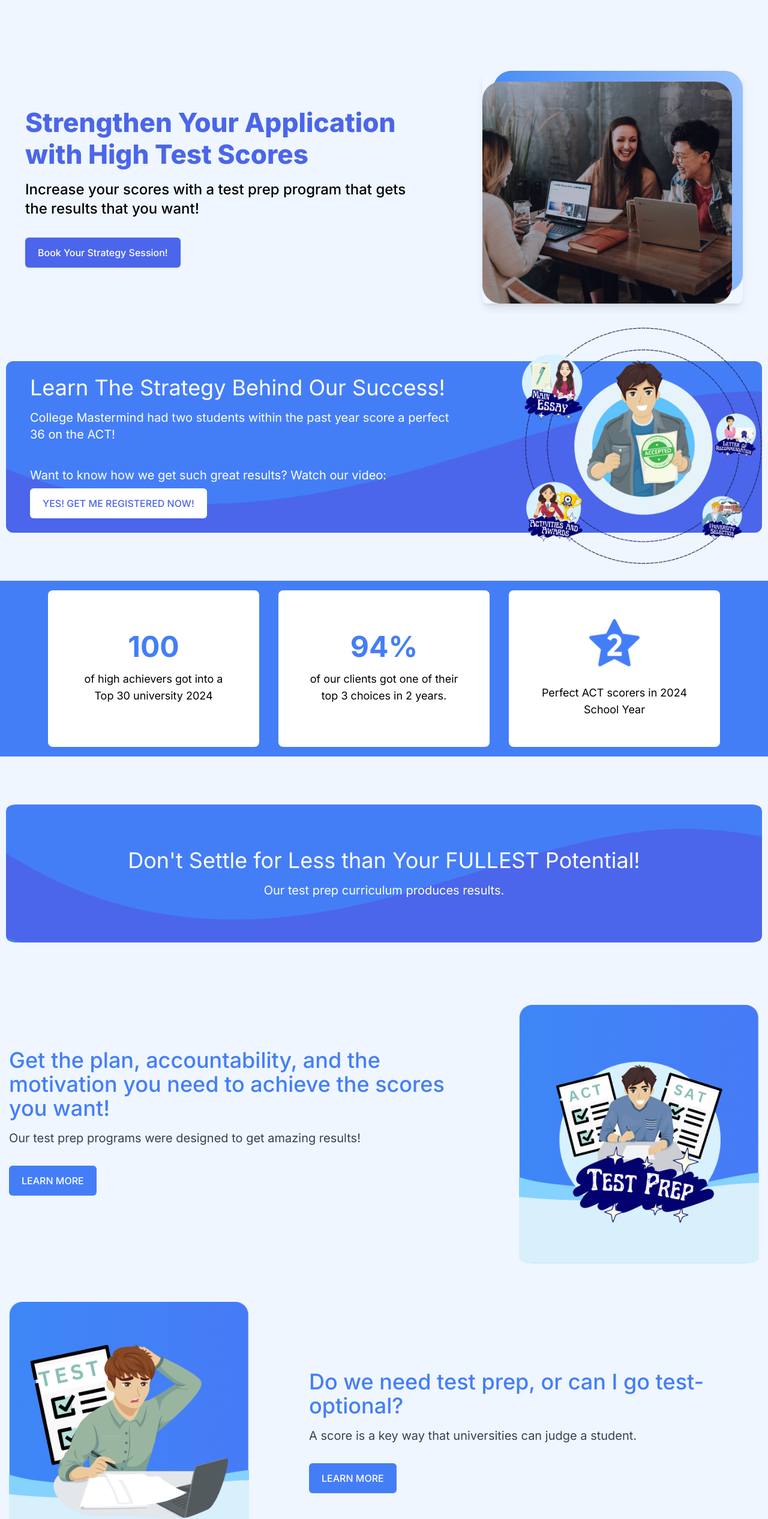
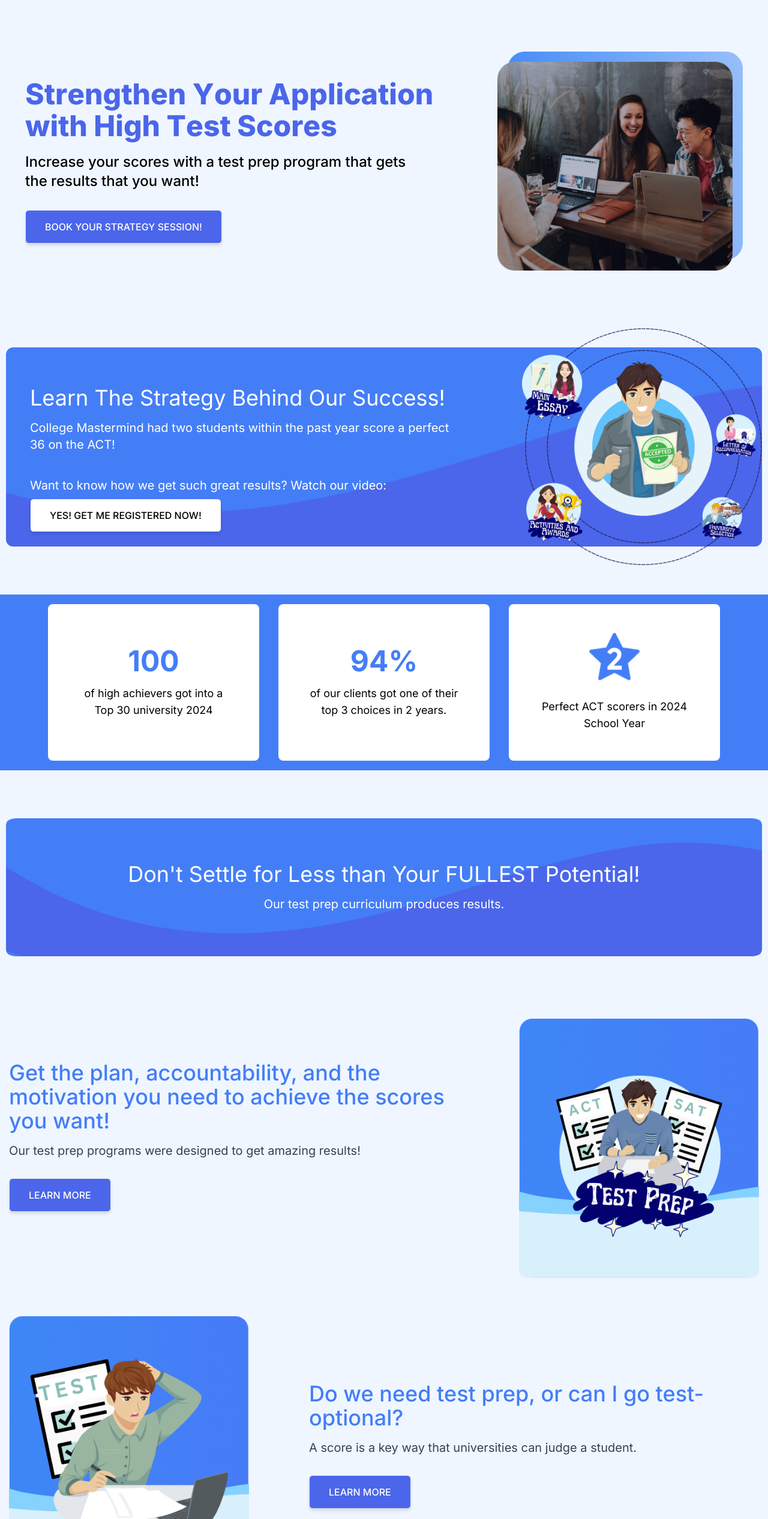
Before and after one commit to techxensolutions/CollageMasterMind, a Next.js app: page / in a window 1280 px wide. Shown: the part 94-2626 px from the top of the page at 60% size. Built offline with nearby package versions, Linux system fonts and the light colour scheme.

Commit message:
Update Hero and Buttons

```diff
--- /dev/null
+++ b/src/components/Button.tsx
@@ -0,0 +1,23 @@
+'use client'
+import React from "react";
+import {motion} from "framer-motion"
+
+type Props = {
+  title: string;
+  style?: string;
+  type?: "outlined" | "filled";
+};
+
+const Button = (props: Props) => {
+  return (
+    <motion.button
+    whileTap={{ scale: 0.85 }}
+      type="button"
+      className={`min-h-[40px] border text-center rounded-[6px] px-8 py-5 font-[500] text-base uppercase leading-[14px] transition duration-200 shadow-md  ${props.type === 'filled' ? 'bg-primary text-white hover:border-primary hover:text-primary hover:bg-transparent' : 'bg-white border-primary text-black hover:bg-primary hover:text-white'} ${props.style}`}
+    >
+      {props.title}
+    </motion.button>
+  );
+};
+
+export default Button;
--- a/src/components/CallToAction.tsx
+++ b/src/components/CallToAction.tsx
@@ -1,4 +1,4 @@
-import Link from 'next/link';
+import Button from './Button';
 
 const CallToActionBanner = () => {
   return (
@@ -12,10 +12,7 @@ const CallToActionBanner = () => {
         </h2>
         <p className="mt-4 text-xl text-white">Why You Need a High Score and How to Get It.</p>
         <div className="mt-8">
-          <Link href="#" className="inline-block px-5 py-3 border border-transparent text-base font-medium rounded-md bg-white text-primary hover:bg-gray-200">
-
-              CLICK HERE TO WATCH HOW
-          </Link>
+          <Button title='CLICK HERE TO WATCH HOW'/>
         </div>
       </div>
     </div>
--- a/src/components/CaseStudies.tsx
+++ b/src/components/CaseStudies.tsx
@@ -1,4 +1,5 @@
 import Link from "next/link";
+import Button from "./Button";
 
 const CaseStudies = () => {
   const caseStudies = [
@@ -64,12 +65,7 @@ const CaseStudies = () => {
           ))}
         </div>
         <div className="mt-8 text-center">
-          <Link
-            href="#"
-            className="inline-block px-8 py-3 border border-transparent text-base font-medium rounded-md bg-primary text-white hover:bg-primary-dark"
-          >
-            BOOK YOUR STRATEGY SESSION!
-          </Link>
+        <Button title="BOOK YOUR STRATEGY SESSION!" type="filled"/>
         </div>
       </div>
     </div>
--- a/src/components/GpaToScore.tsx
+++ b/src/components/GpaToScore.tsx
@@ -1,4 +1,5 @@
 import Link from "next/link";
+import Button from "./Button";
 
 const GpaToTestScores = () => {
   return (
@@ -11,12 +12,7 @@ const GpaToTestScores = () => {
         GPA to Test Scores Calculate
         </h2>
         <div className="mt-8">
-          <Link
-            href="#"
-            className="inline-block px-5 py-3 border border-transparent text-base font-medium rounded-md bg-white text-primary hover:bg-gray-200"
-          >
-           What Score Should I Get?
-          </Link>
+        <Button title="What Score Should I Get?"/>
         </div>
       </div>
     </div>
--- a/src/components/Hero.tsx
+++ b/src/components/Hero.tsx
@@ -1,30 +1,24 @@
 import Image from "next/image";
+import TypeWriter from "./TypeWritter";
+import Button from "./Button";
 
 const Hero = () => {
     return (
       <div className="bg-blue-50">
-        <div className="max-w-[1260px] mx-auto py-16 px-4 sm:px-6 lg:py-24 lg:px-8">
+        <div className="max-w-[1260px] mx-auto py-16 px-4 sm:px-6 lg:py-16 lg:px-8">
           <div className="flex justify-between gap-20 items-center      ">
             <div>
-              <h1 className="text-[44px] leading-[52.8px] font-extrabold text-primary ">
-                Strengthen Your Application with High Test Scores
-              </h1>
+              <TypeWriter text="Strengthen Your Application with High Test Scores"/>
               <p className="mt-4 max-w-2xl text-2xl font-[500] text-black">
                 Increase your scores with a test prep program that gets the results that you want!
               </p>
               <div className="mt-8 flex">
-                <div className="inline-flex rounded-md shadow">
-                  <a
-                    href="#"
-                    className="inline-flex items-center justify-center px-5 py-3 border border-transparent text-base font-medium rounded-md text-white bg-primary"
-                  >
-                    Book Your Strategy Session!
-                  </a>
-                </div>
+
+                  <Button title="Book Your Strategy Session!" type="filled"/>
               </div>
             </div>
             <div className="hidden md:block mt-10 lg:mt-0">
-              <Image className="rounded-lg shadow-lg" width={700} height={500} src="/images/Hero.png" alt="Study group" />
+              <Image width={700} height={500} src="/images/Hero.png" alt="Study group" />
             </div>
           </div>
         </div>
--- a/src/components/InfoSection.tsx
+++ b/src/components/InfoSection.tsx
@@ -1,4 +1,5 @@
 import Image from "next/image";
+import Button from "./Button";
 
 const InfoSection = () => {
   return (
@@ -7,18 +8,14 @@ const InfoSection = () => {
         <div className="flex justify-between items-center flex-col md:flex-row mb-16 gap-8 md:gap-20 px-4 md:px-0">
           <div className="md:w-[60%]">
             <h2 className="text-3xl font-[500] text-secondary sm:text-4xl">
-              Get the plan, accountability, and the motivation you need to achieve the scores you want!
+              Get the plan, accountability, and the motivation you need to
+              achieve the scores you want!
             </h2>
             <p className="mt-4 text-xl text-gray-700">
               Our test prep programs were designed to get amazing results!
             </p>
             <div className="mt-8">
-              <a
-                href="#"
-                className="inline-block px-5 py-3 border border-transparent text-base font-medium rounded-md bg-secondary text-white hover:bg-secondary-dark"
-              >
-                LEARN MORE
-              </a>
+              <Button title="LEARN MORE" type="filled" />
             </div>
           </div>
           <div className="mt-10 ml-auto">
@@ -40,7 +37,7 @@ const InfoSection = () => {
               alt="Test Optional"
             />
           </div>
-          <div  className="md:w-[60%]">
+          <div className="md:w-[60%]">
             <h2 className="text-3xl font-[500] text-secondary sm:text-4xl">
               Do we need test prep, or can I go test-optional?
             </h2>
@@ -48,12 +45,7 @@ const InfoSection = () => {
               A score is a key way that universities can judge a student.
             </p>
             <div className="mt-8">
-              <a
-                href="#"
-                className="inline-block px-5 py-3 border border-transparent text-base font-medium rounded-md bg-secondary text-white hover:bg-primary-dark"
-              >
-                LEARN MORE
-              </a>
+              <Button title="LEARN MORE" type="filled" />
             </div>
           </div>
         </div>
--- a/src/components/Steps.tsx
+++ b/src/components/Steps.tsx
@@ -1,4 +1,5 @@
 import Link from "next/link";
+import Button from "./Button";
 
 const StepsSection = () => {
   return (
@@ -58,12 +59,7 @@ const StepsSection = () => {
           </div>
         </div>
         <div className="mt-8 text-center">
-          <Link
-            href="#"
-            className="inline-block px-8 py-3 border border-transparent text-base font-medium rounded-md bg-primary text-white hover:bg-primary-dark"
-          >
-            I&apos;M READY TO GET STARTED!
-          </Link>
+         <Button title="I'M READY TO GET STARTED!" type="filled"/>
         </div>
       </div>
     </div>
--- a/src/components/StrategySection.tsx
+++ b/src/components/StrategySection.tsx
@@ -1,12 +1,13 @@
 import Image from "next/image";
+import Button from "./Button";
 
 const StrategySection = () => {
   return (
     <div
-      className="relative bg-cover bg-center py-6 min-h-[285px] rounded-xl max-w-[1260px]  mx-4 md:mx-auto"
+      className="relative bg-cover bg-center py-6 min-h-[285px] rounded-xl max-w-[1260px]  mx-4 md:mx-auto mt-16"
       style={{ backgroundImage: "url('/images/StrategyBg.png')" }}
     >
-      <div className="relative px-4 sm:px-6 lg:px-10">
+      <div className="relative px-4 sm:px-6 lg:px-10 mt-10">
         <div className="md:w-[60%]">
           <div>
             <h2 className="text-3xl font-[400] text-white sm:text-4xl">
@@ -20,15 +21,10 @@ const StrategySection = () => {
               Want to know how we get such great results? Watch our video:
             </p>
             <div className="mt-2">
-              <a
-                href="#"
-                className="inline-block px-5 py-3 border border-transparent text-base font-medium rounded-md bg-white text-primary hover:bg-gray-200"
-              >
-                YES! GET ME REGISTERED NOW!
-              </a>
+              <Button title="YES! GET ME REGISTERED NOW!"/>
             </div>
           </div>
-          <div className="mt-10 lg:mt-0 hidden md:block absolute right-0 -top-20">
+          <div className="mt-10 lg:mt-0 hidden md:block absolute right-0 -top-24">
             <Image
               width={400}
               height={300}
--- a/src/components/TestPrepProgram.tsx
+++ b/src/components/TestPrepProgram.tsx
@@ -1,6 +1,7 @@
 "use client";
 import Link from "next/link";
 import { useState } from "react";
+import Button from "./Button";
 
 const TestPrepPrograms = () => {
   const [activeTab, setActiveTab] = useState("all");
@@ -132,12 +133,7 @@ const TestPrepPrograms = () => {
           ))}
         </div>
         <div className="mt-8 text-center">
-          <Link
-            href="#"
-            className="inline-block px-8 py-3 border border-transparent text-base font-medium rounded-md bg-primary text-white hover:bg-primary-dark"
-          >
-            I WANT TO RAISE MY SCORES!
-          </Link>
+        <Button title=" I WANT TO RAISE MY SCORES!" type="filled"/>
         </div>
       </div>
     </div>
--- /dev/null
+++ b/src/components/TypeWritter.tsx
@@ -0,0 +1,34 @@
+'use client'
+import React from 'react';
+import { motion } from 'framer-motion';
+
+const TypeWriter = ({ text }: { text: string, }) => {
+
+  return (
+    <p className="text-[44px] leading-[52.8px] font-extrabold text-primary">
+      <motion.span
+        initial={{ opacity: 0 }}
+        animate={{ opacity: 1 }}
+        transition={{ duration: 1 }}
+      >
+        <span className="block md:inline">
+          {text.split("").map((char, index) => (
+            <React.Fragment key={index}>
+              <motion.span
+                style={{ display: "inline-block" }}
+                initial={{ opacity: 0, x: -10 }}
+                animate={{ opacity: 1, x: 0 }}
+                transition={{ duration: 0.5, delay: index * 0.05 }}
+                className="text-3xl md:text-4xl lg:text-5xl"
+              >
+                {char === " " ? "\u00A0" : char}
+              </motion.span>
+            </React.Fragment>
+          ))}
+        </span>
+      </motion.span>
+    </p>
+  );
+};
+
+export default TypeWriter;
```
Also changed, not shown: package.json (+6 -5 lines), 1 other file (tests, documents, lock files or other folders).
